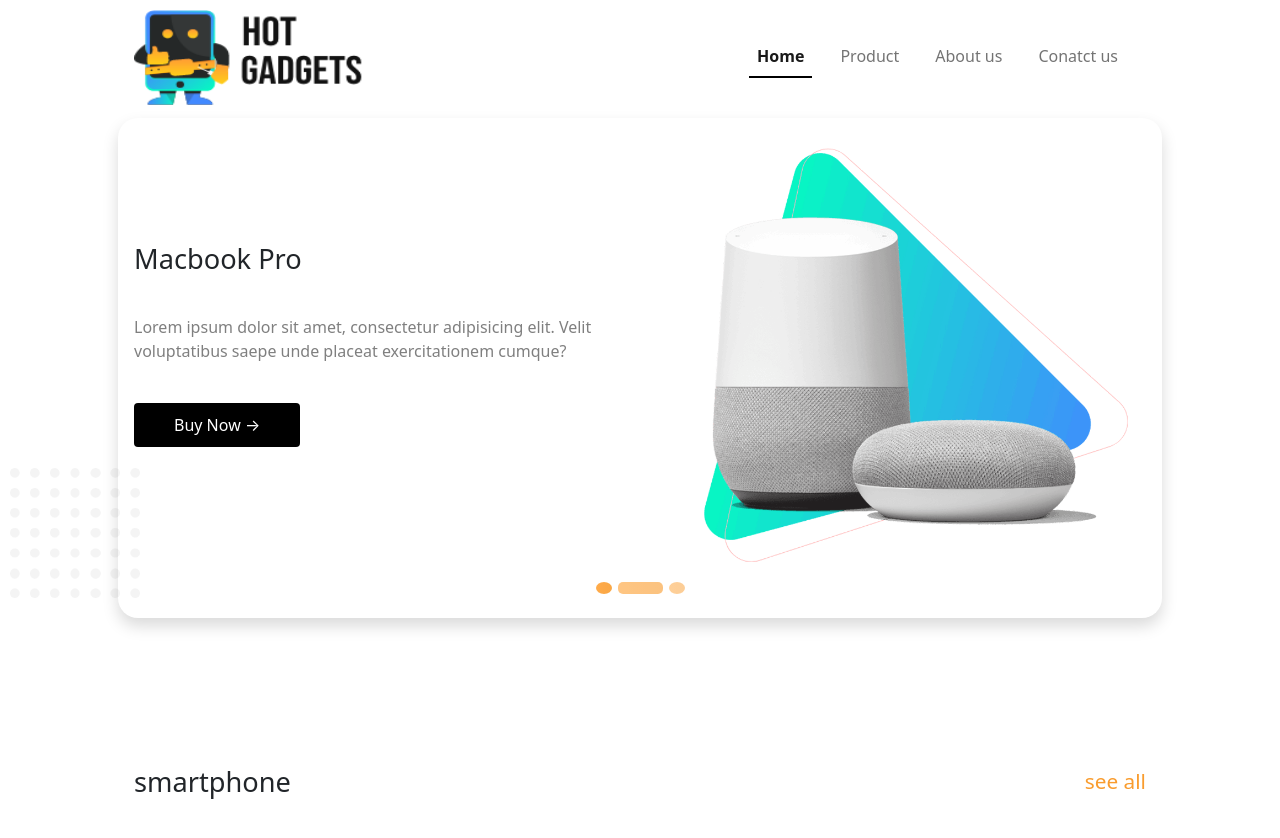
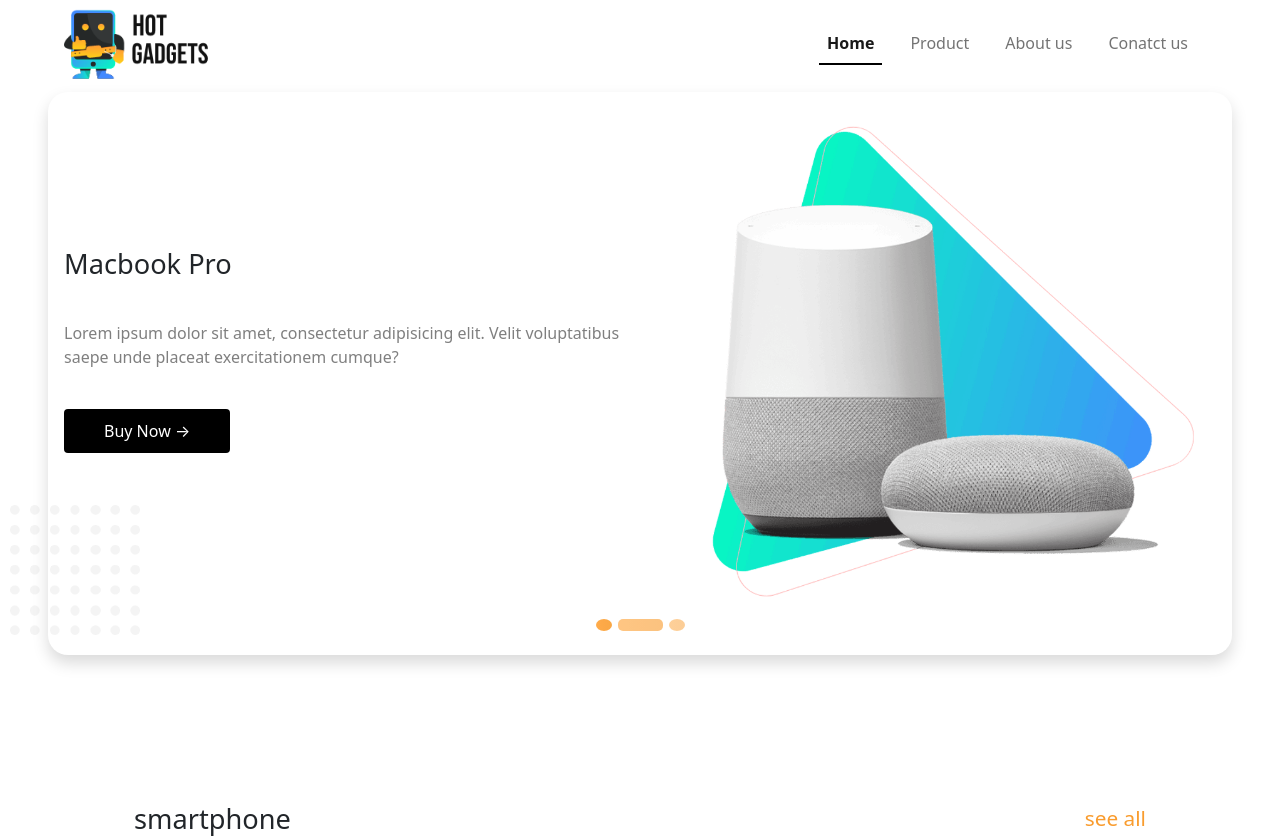
Before and after one commit to tanvir5230/hot-gadgets, a plain HTML site: page index.html in a window 1280 px wide. Shown: the top 838 px of the page. Drawn offline with nearby package versions, Linux system fonts and the light colour scheme.

Commit message:
fixed the navbar for small devices

```diff
--- a/index.html
+++ b/index.html
@@ -13,15 +13,15 @@
 <body>
 
   <!-- header -->
-  <header class="container-fluid position-relative">
+  <header class="container-fluid position-relative p-0">
     <div class="background-enhancer">
       <img src="image/background.png" class="img-fluid" alt="">
     </div>
-    <div class="container px-md-3 px-lg-5">
+    <div class="  container-fluid px-md-3 px-lg-5">
       <!-- navbar -->
-      <nav class="navbar navbar-expand-lg navbar-light pt-1">
-        <div class="container-fluid">
-          <a href="#" class="navbar-brand"><img src="image/logo.png" alt="" width="237" height="96" /></a>
+      <nav class=" container-fluid navbar navbar-expand-lg navbar-light pt-1">
+        <div class="container-fluid p-0">
+          <a href="#" class="navbar-brand"><img src="image/logo.png" alt="" width="150" height="70" /></a>
           <button class="navbar-toggler p-0 border-0" type="button" data-toggle="collapse"
             data-target="#navbarSupportedContent">
             <span class="navbar-toggler-icon"></span>
```
